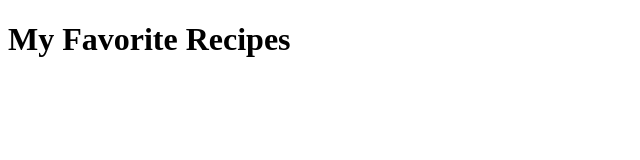
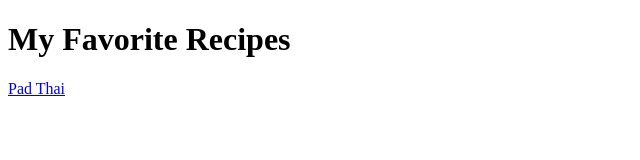
Before and after one commit to WardTheProgrammer/odin_recipes, a plain HTML site: page index.html in a window 1280 px wide. Shown: the full height of the page, 0-640 px from the left. Drawn offline with Linux system fonts and the light colour scheme.

Commit message:
Iteration 2: recipe page

```diff
--- a/index.html
+++ b/index.html
@@ -7,5 +7,6 @@
     </head>
     <body>
         <h1>My Favorite Recipes</h1>
+        <a href="./recipes/Pad_Thai.html">Pad Thai</a>
     </body>
 </html>
```
